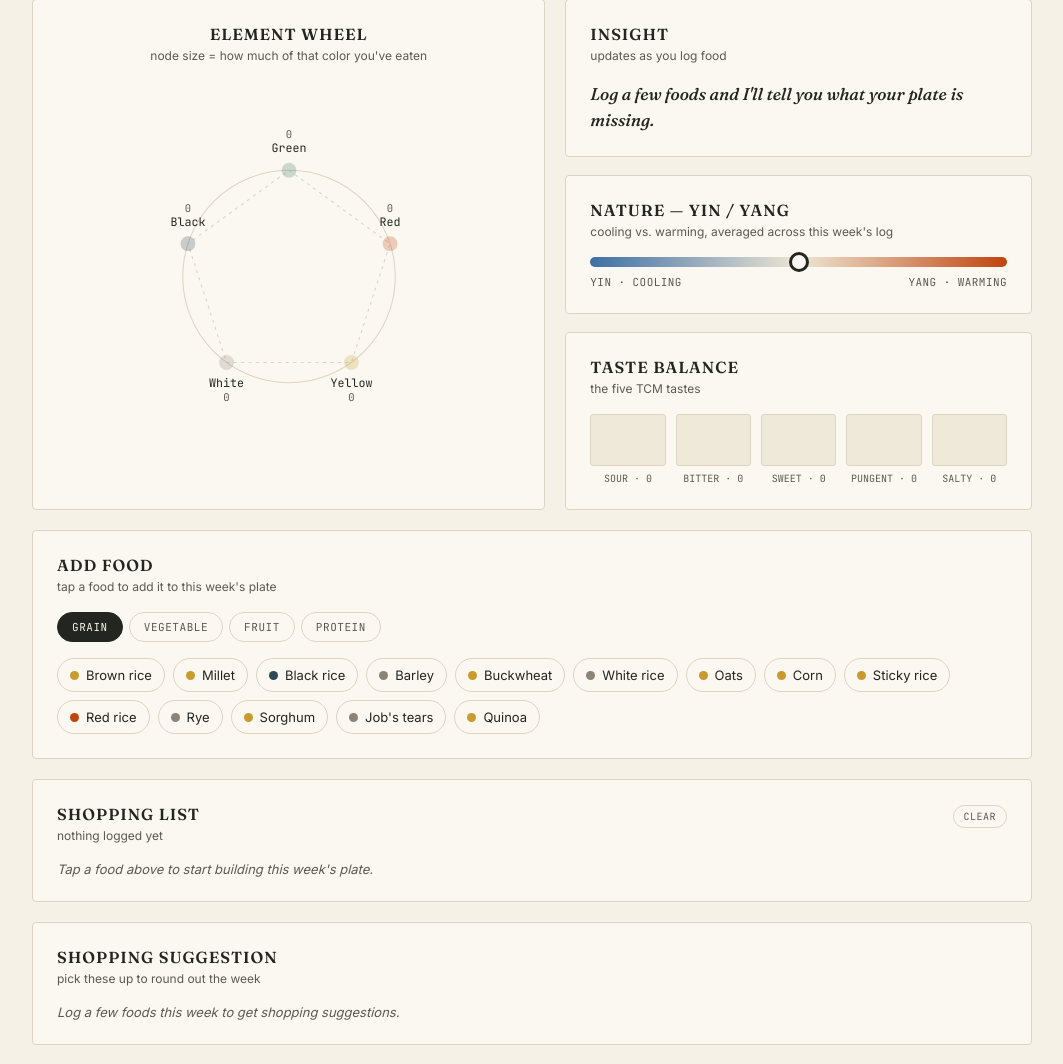
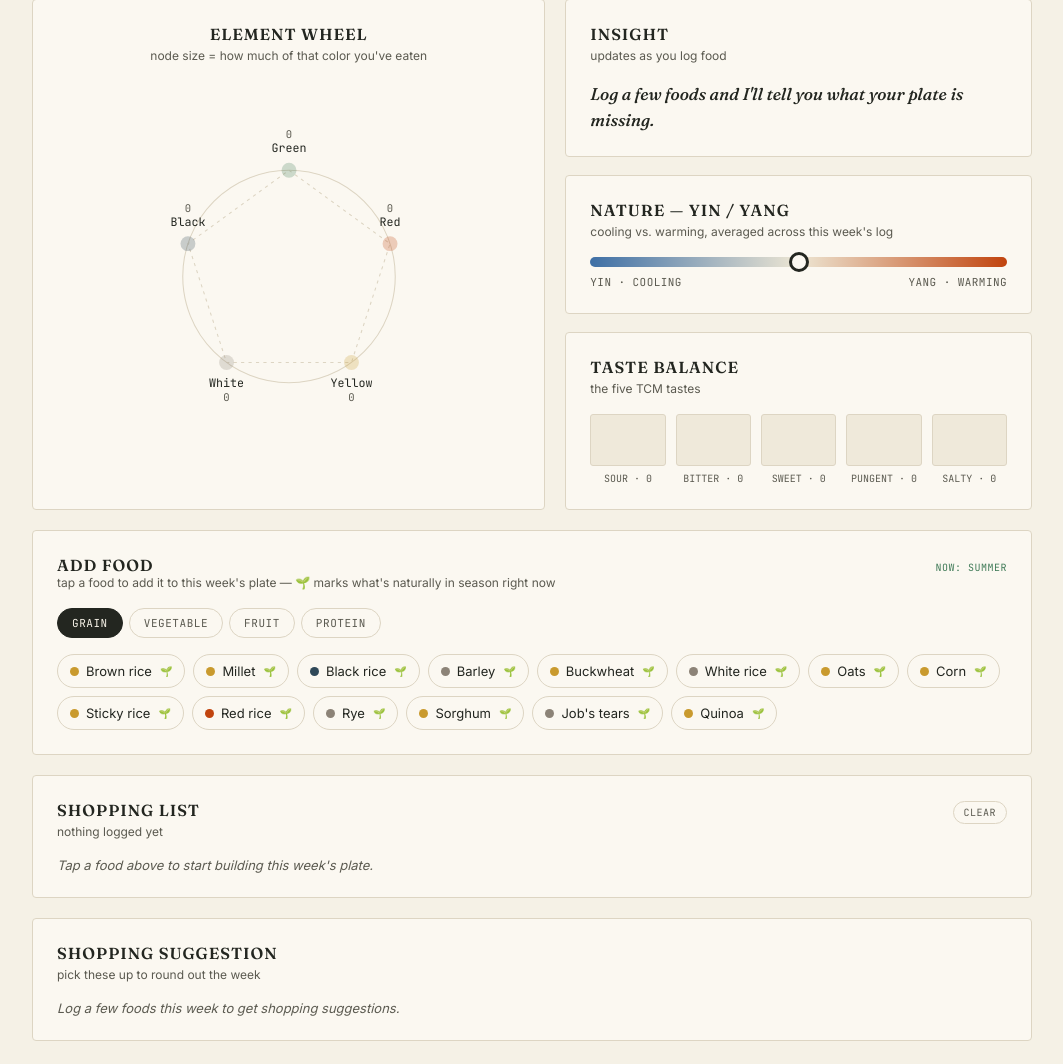
Before and after one commit to abc01013579/zhouyi-divination, a Flask app: page /balance-plate in a window 1280 px wide. Shown: the part 205-1269 px from the top of the page, without its empty margins (108-1171 px from the left). Run offline with Flask 3, Linux system fonts and the light colour scheme.

Commit message:
Add seasonal-eating awareness to Balance Plate
Foods now carry a natural growing season; the page shows what's in
season right now, badges in-season chips, nudges the insight when a
logged item is out of season, and biases shopping suggestions toward
what's fresh.

Co-Authored-By: Claude Sonnet 5 <noreply@anthropic.com>

```diff
--- a/templates/balance_plate.html
+++ b/templates/balance_plate.html
@@ -131,6 +131,9 @@
  }
  .shopping-pill:hover{border-color:var(--ink);}
  .shopping-pill em{font-style:normal;color:var(--ink-soft);font-size:10px;text-transform:uppercase;letter-spacing:.03em;}
+
+ .season-now{font-family:'JetBrains Mono',monospace;font-size:10px;text-transform:uppercase;letter-spacing:.05em;color:var(--wood);}
+ .seasonal-badge{font-size:10px;margin-left:1px;}
 </style>
 </head>
 <body>
@@ -173,8 +176,11 @@
  </div>
 
  <div class="card log-card" style="margin-top:20px;">
+ <div class="card-header-row">
  <h2>Add Food</h2>
- <div class="sub">tap a food to add it to this week's plate</div>
+ <span class="season-now" id="seasonNow"></span>
+ </div>
+ <div class="sub">tap a food to add it to this week's plate — 🌱 marks what's naturally in season right now</div>
  <div class="tabs" id="tabs"></div>
  <div class="chips" id="chips"></div>
  </div>
@@ -209,107 +215,120 @@ const CYCLE = ['wood','fire','earth','metal','water']; // generating order
 
 const TASTES = ['sour','bitter','sweet','pungent','salty'];
 
+// season: array of ['spring','summer','fall','winter'] when naturally in season (Northern Hemisphere,
+// temperate growing calendar), or 'all' for staples without a meaningful growing-season signal.
 const FOODS = [
  // Grain
- {name:'Brown rice', cat:'Grain', color:'earth', taste:'sweet', nature:0},
- {name:'Millet', cat:'Grain', color:'earth', taste:'sweet', nature:1},
- {name:'Black rice', cat:'Grain', color:'water', taste:'sweet', nature:0},
- {name:'Barley', cat:'Grain', color:'metal', taste:'salty', nature:-1},
- {name:'Buckwheat', cat:'Grain', color:'earth', taste:'sweet', nature:-1},
- {name:'White rice', cat:'Grain', color:'metal', taste:'sweet', nature:0},
- {name:'Oats', cat:'Grain', color:'earth', taste:'sweet', nature:0},
- {name:'Corn', cat:'Grain', color:'earth', taste:'sweet', nature:0},
- {name:'Sticky rice', cat:'Grain', color:'earth', taste:'sweet', nature:1},
- {name:'Red rice', cat:'Grain', color:'fire', taste:'sweet', nature:0},
- {name:'Rye', cat:'Grain', color:'metal', taste:'sweet', nature:0},
- {name:'Sorghum', cat:'Grain', color:'earth', taste:'sweet', nature:1},
- {name:"Job's tears", cat:'Grain', color:'metal', taste:'sweet', nature:-1},
- {name:'Quinoa', cat:'Grain', color:'earth', taste:'sweet', nature:0},
+ {name:'Brown rice', cat:'Grain', color:'earth', taste:'sweet', nature:0, season:'all'},
+ {name:'Millet', cat:'Grain', color:'earth', taste:'sweet', nature:1, season:'all'},
+ {name:'Black rice', cat:'Grain', color:'water', taste:'sweet', nature:0, season:'all'},
+ {name:'Barley', cat:'Grain', color:'metal', taste:'salty', nature:-1, season:'all'},
+ {name:'Buckwheat', cat:'Grain', color:'earth', taste:'sweet', nature:-1, season:'all'},
+ {name:'White rice', cat:'Grain', color:'metal', taste:'sweet', nature:0, season:'all'},
+ {name:'Oats', cat:'Grain', color:'earth', taste:'sweet', nature:0, season:'all'},
+ {name:'Corn', cat:'Grain', color:'earth', taste:'sweet', nature:0, season:['summer','fall']},
+ {name:'Sticky rice', cat:'Grain', color:'earth', taste:'sweet', nature:1, season:'all'},
+ {name:'Red rice', cat:'Grain', color:'fire', taste:'sweet', nature:0, season:'all'},
+ {name:'Rye', cat:'Grain', color:'metal', taste:'sweet', nature:0, season:'all'},
+ {name:'Sorghum', cat:'Grain', color:'earth', taste:'sweet', nature:1, season:'all'},
+ {name:"Job's tears", cat:'Grain', color:'metal', taste:'sweet', nature:-1, season:'all'},
+ {name:'Quinoa', cat:'Grain', color:'earth', taste:'sweet', nature:0, season:'all'},
  // Vegetable
- {name:'Spinach', cat:'Vegetable', color:'wood', taste:'sweet', nature:-1},
- {name:'Broccoli', cat:'Vegetable', color:'wood', taste:'sweet', nature:0},
- {name:'Bok choy', cat:'Vegetable', color:'wood', taste:'sweet', nature:-1},
- {name:'Cucumber', cat:'Vegetable', color:'wood', taste:'sweet', nature:-1},
- {name:'Tomato', cat:'Vegetable', color:'fire', taste:'sour', nature:-1},
- {name:'Red bell pepper', cat:'Vegetable', color:'fire', taste:'pungent', nature:1},
- {name:'Carrot', cat:'Vegetable', color:'earth', taste:'sweet', nature:0},
- {name:'Daikon radish', cat:'Vegetable', color:'metal', taste:'pungent', nature:-1},
- {name:'Onion', cat:'Vegetable', color:'metal', taste:'pungent', nature:1},
- {name:'Ginger', cat:'Vegetable', color:'earth', taste:'pungent', nature:1},
- {name:'Bitter melon', cat:'Vegetable', color:'wood', taste:'bitter', nature:-1},
- {name:'Kale', cat:'Vegetable', color:'wood', taste:'bitter', nature:0},
- {name:'Seaweed', cat:'Vegetable', color:'water', taste:'salty', nature:-1},
- {name:'Garlic', cat:'Vegetable', color:'metal', taste:'pungent', nature:1},
- {name:'Celery', cat:'Vegetable', color:'wood', taste:'sweet', nature:-1},
- {name:'Shiitake mushroom', cat:'Vegetable', color:'earth', taste:'sweet', nature:0},
- {name:'Sweet potato', cat:'Vegetable', color:'earth', taste:'sweet', nature:1},
- {name:'Potato', cat:'Vegetable', color:'earth', taste:'sweet', nature:0},
- {name:'Eggplant', cat:'Vegetable', color:'water', taste:'sweet', nature:-1},
- {name:'Beet', cat:'Vegetable', color:'fire', taste:'sweet', nature:0},
- {name:'Purple cabbage', cat:'Vegetable', color:'water', taste:'sweet', nature:-1},
- {name:'Chili pepper', cat:'Vegetable', color:'fire', taste:'pungent', nature:1},
- {name:'Leek', cat:'Vegetable', color:'wood', taste:'pungent', nature:1},
- {name:'Mustard greens', cat:'Vegetable', color:'wood', taste:'pungent', nature:1},
- {name:'Lotus root', cat:'Vegetable', color:'metal', taste:'sweet', nature:-1},
- {name:'Cauliflower', cat:'Vegetable', color:'metal', taste:'sweet', nature:0},
- {name:'Black fungus', cat:'Vegetable', color:'water', taste:'sweet', nature:0},
- {name:'Pumpkin', cat:'Vegetable', color:'earth', taste:'sweet', nature:1},
- {name:'Yam', cat:'Vegetable', color:'metal', taste:'sweet', nature:0},
- {name:'Asparagus', cat:'Vegetable', color:'wood', taste:'bitter', nature:-1},
+ {name:'Spinach', cat:'Vegetable', color:'wood', taste:'sweet', nature:-1, season:['spring','fall']},
+ {name:'Broccoli', cat:'Vegetable', color:'wood', taste:'sweet', nature:0, season:['fall','winter','spring']},
+ {name:'Bok choy', cat:'Vegetable', color:'wood', taste:'sweet', nature:-1, season:['fall','winter','spring']},
+ {name:'Cucumber', cat:'Vegetable', color:'wood', taste:'sweet', nature:-1, season:['summer']},
+ {name:'Tomato', cat:'Vegetable', color:'fire', taste:'sour', nature:-1, season:['summer']},
+ {name:'Red bell pepper', cat:'Vegetable', color:'fire', taste:'pungent', nature:1, season:['summer','fall']},
+ {name:'Carrot', cat:'Vegetable', color:'earth', taste:'sweet', nature:0, season:['fall','winter']},
+ {name:'Daikon radish', cat:'Vegetable', color:'metal', taste:'pungent', nature:-1, season:['fall','winter']},
+ {name:'Onion', cat:'Vegetable', color:'metal', taste:'pungent', nature:1, season:['summer','fall']},
+ {name:'Ginger', cat:'Vegetable', color:'earth', taste:'pungent', nature:1, season:['fall']},
+ {name:'Bitter melon', cat:'Vegetable', color:'wood', taste:'bitter', nature:-1, season:['summer']},
+ {name:'Kale', cat:'Vegetable', color:'wood', taste:'bitter', nature:0, season:['fall','winter','spring']},
+ {name:'Seaweed', cat:'Vegetable', color:'water', taste:'salty', nature:-1, season:'all'},
+ {name:'Garlic', cat:'Vegetable', color:'metal', taste:'pungent', nature:1, season:['summer']},
+ {name:'Celery', cat:'Vegetable', color:'wood', taste:'sweet', nature:-1, season:['fall','winter','spring']},
+ {name:'Shiitake mushroom', cat:'Vegetable', color:'earth', taste:'sweet', nature:0, season:['fall','spring']},
+ {name:'Sweet potato', cat:'Vegetable', color:'earth', taste:'sweet', nature:1, season:['fall']},
+ {name:'Potato', cat:'Vegetable', color:'earth', taste:'sweet', nature:0, season:['summer','fall']},
+ {name:'Eggplant', cat:'Vegetable', color:'water', taste:'sweet', nature:-1, season:['summer']},
+ {name:'Beet', cat:'Vegetable', color:'fire', taste:'sweet', nature:0, season:['summer','fall']},
+ {name:'Purple cabbage', cat:'Vegetable', color:'water', taste:'sweet', nature:-1, season:['fall','winter']},
+ {name:'Chili pepper', cat:'Vegetable', color:'fire', taste:'pungent', nature:1, season:['summer','fall']},
+ {name:'Leek', cat:'Vegetable', color:'wood', taste:'pungent', nature:1, season:['fall','winter']},
+ {name:'Mustard greens', cat:'Vegetable', color:'wood', taste:'pungent', nature:1, season:['fall','winter','spring']},
+ {name:'Lotus root', cat:'Vegetable', color:'metal', taste:'sweet', nature:-1, season:['fall','winter']},
+ {name:'Cauliflower', cat:'Vegetable', color:'metal', taste:'sweet', nature:0, season:['fall','winter']},
+ {name:'Black fungus', cat:'Vegetable', color:'water', taste:'sweet', nature:0, season:'all'},
+ {name:'Pumpkin', cat:'Vegetable', color:'earth', taste:'sweet', nature:1, season:['fall']},
+ {name:'Yam', cat:'Vegetable', color:'metal', taste:'sweet', nature:0, season:['fall']},
+ {name:'Asparagus', cat:'Vegetable', color:'wood', taste:'bitter', nature:-1, season:['spring']},
  // Fruit
- {name:'Watermelon', cat:'Fruit', color:'fire', taste:'sweet', nature:-1},
- {name:'Goji berry', cat:'Fruit', color:'fire', taste:'sweet', nature:1},
- {name:'Lychee', cat:'Fruit', color:'fire', taste:'sweet', nature:1},
- {name:'Banana', cat:'Fruit', color:'earth', taste:'sweet', nature:-1},
- {name:'Longan', cat:'Fruit', color:'earth', taste:'sweet', nature:1},
- {name:'Pear', cat:'Fruit', color:'metal', taste:'sweet', nature:-1},
- {name:'Apple', cat:'Fruit', color:'metal', taste:'sour', nature:0},
- {name:'Dragon fruit', cat:'Fruit', color:'metal', taste:'sweet', nature:-1},
- {name:'Blueberry', cat:'Fruit', color:'water', taste:'sour', nature:0},
- {name:'Orange', cat:'Fruit', color:'fire', taste:'sour', nature:0},
- {name:'Grape', cat:'Fruit', color:'earth', taste:'sweet', nature:0},
- {name:'Peach', cat:'Fruit', color:'fire', taste:'sweet', nature:1},
- {name:'Mango', cat:'Fruit', color:'earth', taste:'sweet', nature:1},
- {name:'Kiwi', cat:'Fruit', color:'wood', taste:'sour', nature:-1},
- {name:'Strawberry', cat:'Fruit', color:'fire', taste:'sour', nature:-1},
- {name:'Cherry', cat:'Fruit', color:'fire', taste:'sweet', nature:1},
- {name:'Pomegranate', cat:'Fruit', color:'fire', taste:'sour', nature:0},
- {name:'Papaya', cat:'Fruit', color:'earth', taste:'sweet', nature:0},
- {name:'Persimmon', cat:'Fruit', color:'earth', taste:'sweet', nature:-1},
- {name:'Cantaloupe', cat:'Fruit', color:'earth', taste:'sweet', nature:-1},
- {name:'Pineapple', cat:'Fruit', color:'earth', taste:'sour', nature:0},
- {name:'Coconut', cat:'Fruit', color:'metal', taste:'sweet', nature:0},
- {name:'Lemon', cat:'Fruit', color:'earth', taste:'sour', nature:-1},
- {name:'Plum', cat:'Fruit', color:'water', taste:'sour', nature:0},
- {name:'Fig', cat:'Fruit', color:'water', taste:'sweet', nature:0},
- {name:'Jujube (red date)', cat:'Fruit', color:'fire', taste:'sweet', nature:1},
+ {name:'Watermelon', cat:'Fruit', color:'fire', taste:'sweet', nature:-1, season:['summer']},
+ {name:'Goji berry', cat:'Fruit', color:'fire', taste:'sweet', nature:1, season:['summer','fall']},
+ {name:'Lychee', cat:'Fruit', color:'fire', taste:'sweet', nature:1, season:['summer']},
+ {name:'Banana', cat:'Fruit', color:'earth', taste:'sweet', nature:-1, season:'all'},
+ {name:'Longan', cat:'Fruit', color:'earth', taste:'sweet', nature:1, season:['summer','fall']},
+ {name:'Pear', cat:'Fruit', color:'metal', taste:'sweet', nature:-1, season:['fall']},
+ {name:'Apple', cat:'Fruit', color:'metal', taste:'sour', nature:0, season:['fall']},
+ {name:'Dragon fruit', cat:'Fruit', color:'metal', taste:'sweet', nature:-1, season:['summer','fall']},
+ {name:'Blueberry', cat:'Fruit', color:'water', taste:'sour', nature:0, season:['summer']},
+ {name:'Orange', cat:'Fruit', color:'fire', taste:'sour', nature:0, season:['winter']},
+ {name:'Grape', cat:'Fruit', color:'earth', taste:'sweet', nature:0, season:['fall']},
+ {name:'Peach', cat:'Fruit', color:'fire', taste:'sweet', nature:1, season:['summer']},
+ {name:'Mango', cat:'Fruit', color:'earth', taste:'sweet', nature:1, season:['summer']},
+ {name:'Kiwi', cat:'Fruit', color:'wood', taste:'sour', nature:-1, season:['fall','winter']},
+ {name:'Strawberry', cat:'Fruit', color:'fire', taste:'sour', nature:-1, season:['spring']},
+ {name:'Cherry', cat:'Fruit', color:'fire', taste:'sweet', nature:1, season:['summer']},
+ {name:'Pomegranate', cat:'Fruit', color:'fire', taste:'sour', nature:0, season:['fall']},
+ {name:'Papaya', cat:'Fruit', color:'earth', taste:'sweet', nature:0, season:'all'},
+ {name:'Persimmon', cat:'Fruit', color:'earth', taste:'sweet', nature:-1, season:['fall','winter']},
+ {name:'Cantaloupe', cat:'Fruit', color:'earth', taste:'sweet', nature:-1, season:['summer']},
+ {name:'Pineapple', cat:'Fruit', color:'earth', taste:'sour', nature:0, season:'all'},
+ {name:'Coconut', cat:'Fruit', color:'metal', taste:'sweet', nature:0, season:'all'},
+ {name:'Lemon', cat:'Fruit', color:'earth', taste:'sour', nature:-1, season:['winter']},
+ {name:'Plum', cat:'Fruit', color:'water', taste:'sour', nature:0, season:['summer']},
+ {name:'Fig', cat:'Fruit', color:'water', taste:'sweet', nature:0, season:['summer','fall']},
+ {name:'Jujube (red date)', cat:'Fruit', color:'fire', taste:'sweet', nature:1, season:['fall']},
  // Protein
- {name:'Chicken', cat:'Protein', color:'earth', taste:'sweet', nature:1},
- {name:'Beef', cat:'Protein', color:'earth', taste:'sweet', nature:1},
- {name:'Lamb', cat:'Protein', color:'fire', taste:'sweet', nature:1},
- {name:'Duck', cat:'Protein', color:'metal', taste:'salty', nature:-1},
- {name:'White fish', cat:'Protein', color:'metal', taste:'sweet', nature:0},
- {name:'Shrimp', cat:'Protein', color:'metal', taste:'sweet', nature:1},
- {name:'Tofu', cat:'Protein', color:'metal', taste:'sweet', nature:-1},
- {name:'Egg', cat:'Protein', color:'earth', taste:'sweet', nature:0},
- {name:'Black beans', cat:'Protein', color:'water', taste:'salty', nature:0},
- {name:'Salmon', cat:'Protein', color:'fire', taste:'sweet', nature:0},
- {name:'Pork', cat:'Protein', color:'earth', taste:'sweet', nature:0},
- {name:'Walnut', cat:'Protein', color:'water', taste:'sweet', nature:1},
- {name:'Black sesame', cat:'Protein', color:'water', taste:'sweet', nature:0},
- {name:'Turkey', cat:'Protein', color:'earth', taste:'sweet', nature:0},
- {name:'Crab', cat:'Protein', color:'metal', taste:'salty', nature:-1},
- {name:'Oyster', cat:'Protein', color:'water', taste:'salty', nature:-1},
- {name:'Squid', cat:'Protein', color:'metal', taste:'salty', nature:0},
- {name:'Mung bean', cat:'Protein', color:'wood', taste:'sweet', nature:-1},
- {name:'Adzuki bean', cat:'Protein', color:'fire', taste:'sweet', nature:0},
- {name:'Kidney bean', cat:'Protein', color:'fire', taste:'sweet', nature:0},
- {name:'Chickpea', cat:'Protein', color:'earth', taste:'sweet', nature:0},
- {name:'Peanut', cat:'Protein', color:'earth', taste:'sweet', nature:1},
- {name:'Cashew', cat:'Protein', color:'earth', taste:'sweet', nature:1},
- {name:'Milk', cat:'Protein', color:'metal', taste:'sweet', nature:-1},
- {name:'Yogurt', cat:'Protein', color:'metal', taste:'sour', nature:-1},
+ {name:'Chicken', cat:'Protein', color:'earth', taste:'sweet', nature:1, season:'all'},
+ {name:'Beef', cat:'Protein', color:'earth', taste:'sweet', nature:1, season:'all'},
+ {name:'Lamb', cat:'Protein', color:'fire', taste:'sweet', nature:1, season:['fall','winter']},
+ {name:'Duck', cat:'Protein', color:'metal', taste:'salty', nature:-1, season:['fall','winter']},
+ {name:'White fish', cat:'Protein', color:'metal', taste:'sweet', nature:0, season:'all'},
+ {name:'Shrimp', cat:'Protein', color:'metal', taste:'sweet', nature:1, season:'all'},
+ {name:'Tofu', cat:'Protein', color:'metal', taste:'sweet', nature:-1, season:'all'},
+ {name:'Egg', cat:'Protein', color:'earth', taste:'sweet', nature:0, season:'all'},
+ {name:'Black beans', cat:'Protein', color:'water', taste:'salty', nature:0, season:'all'},
+ {name:'Salmon', cat:'Protein', color:'fire', taste:'sweet', nature:0, season:'all'},
+ {name:'Pork', cat:'Protein', color:'earth', taste:'sweet', nature:0, season:'all'},
+ {name:'Walnut', cat:'Protein', color:'water', taste:'sweet', nature:1, season:['fall']},
+ {name:'Black sesame', cat:'Protein', color:'water', taste:'sweet', nature:0, season:'all'},
+ {name:'Turkey', cat:'Protein', color:'earth', taste:'sweet', nature:0, season:'all'},
+ {name:'Crab', cat:'Protein', color:'metal', taste:'salty', nature:-1, season:['fall']},
+ {name:'Oyster', cat:'Protein', color:'water', taste:'salty', nature:-1, season:['winter']},
+ {name:'Squid', cat:'Protein', color:'metal', taste:'salty', nature:0, season:'all'},
+ {name:'Mung bean', cat:'Protein', color:'wood', taste:'sweet', nature:-1, season:'all'},
+ {name:'Adzuki bean', cat:'Protein', color:'fire', taste:'sweet', nature:0, season:'all'},
+ {name:'Kidney bean', cat:'Protein', color:'fire', taste:'sweet', nature:0, season:'all'},
+ {name:'Chickpea', cat:'Protein', color:'earth', taste:'sweet', nature:0, season:'all'},
+ {name:'Peanut', cat:'Protein', color:'earth', taste:'sweet', nature:1, season:['fall']},
+ {name:'Cashew', cat:'Protein', color:'earth', taste:'sweet', nature:1, season:'all'},
+ {name:'Milk', cat:'Protein', color:'metal', taste:'sweet', nature:-1, season:'all'},
+ {name:'Yogurt', cat:'Protein', color:'metal', taste:'sour', nature:-1, season:'all'},
 ];
+
+function getCurrentSeason(date = new Date()){
+ const m = date.getMonth(); // 0=Jan
+ if(m===11 || m<=1) return 'winter';
+ if(m<=4) return 'spring';
+ if(m<=7) return 'summer';
+ return 'fall';
+}
+function isInSeason(food, season = getCurrentSeason()){
+ return food.season === 'all' || food.season.includes(season);
+}
 
 const CATEGORIES = ['Grain','Vegetable','Fruit','Protein'];
 
@@ -364,13 +383,22 @@ function renderTabs(){
 function renderChips(){
  const chips = document.getElementById('chips');
  chips.innerHTML='';
- FOODS.filter(f=>f.cat===activeTab).forEach(f=>{
+ const inTab = FOODS.filter(f=>f.cat===activeTab);
+ inTab.sort((a,b)=> (isInSeason(b)?1:0) - (isInSeason(a)?1:0));
+ inTab.forEach(f=>{
  const c=document.createElement('div');
  c.className='chip';
- c.innerHTML=`<span class="dot" style="background:${ELEMENTS[f.color].hex}"></span>${f.name}`;
+ const badge = isInSeason(f) ? ` <span class="seasonal-badge" title="naturally in season right now">🌱</span>` : '';
+ c.innerHTML=`<span class="dot" style="background:${ELEMENTS[f.color].hex}"></span>${f.name}${badge}`;
  c.onclick=()=>addFood(f);
  chips.appendChild(c);
  });
+}
+
+function renderSeasonNow(){
+ const el = document.getElementById('seasonNow');
+ const season = getCurrentSeason();
+ el.textContent = `Now: ${season.charAt(0).toUpperCase()+season.slice(1)}`;
 }
 
 function renderLog(){
@@ -457,7 +485,9 @@ function renderTastes(){
 
 function suggestFoods(predicate, limit=2){
  const loggedNames = new Set(log.map(f=>f.name));
- return FOODS.filter(f=>predicate(f) && !loggedNames.has(f.name)).slice(0, limit).map(f=>f.name);
+ const candidates = FOODS.filter(f=>predicate(f) && !loggedNames.has(f.name));
+ candidates.sort((a,b)=> (isInSeason(b)?1:0) - (isInSeason(a)?1:0)); // in-season picks first
+ return candidates.slice(0, limit).map(f=>f.name);
 }
 
 function tipFor(predicate){
@@ -490,6 +520,11 @@ function renderInsight(){
  parts.push(`Your plate is leaning <b>warming</b> — a cooling food could bring it back to center.${tipFor(f=>f.nature<0)}`);
  } else if(avgNature < -0.4){
  parts.push(`Your plate is leaning <b>cooling</b> — something warming might balance it out.${tipFor(f=>f.nature>0)}`);
+ }
+ const outOfSeason = log.filter(f=>(f.cat==='Vegetable'||f.cat==='Fruit') && !isInSeason(f));
+ if(outOfSeason.length && parts.length<2){
+ const f = outOfSeason[0];
+ parts.push(`<b>${f.name}</b> isn't naturally in season right now — fresher picks grow better flavor and nutrition.${tipFor(x=>x.cat===f.cat && isInSeason(x))}`);
  }
  if(missingTastes.length && parts.length<2){
  const t = missingTastes[0];
@@ -580,6 +615,7 @@ function renderShoppingList(){
 }
 
 function render(){
+ renderSeasonNow();
  renderTabs();
  renderChips();
  renderLog();
```
